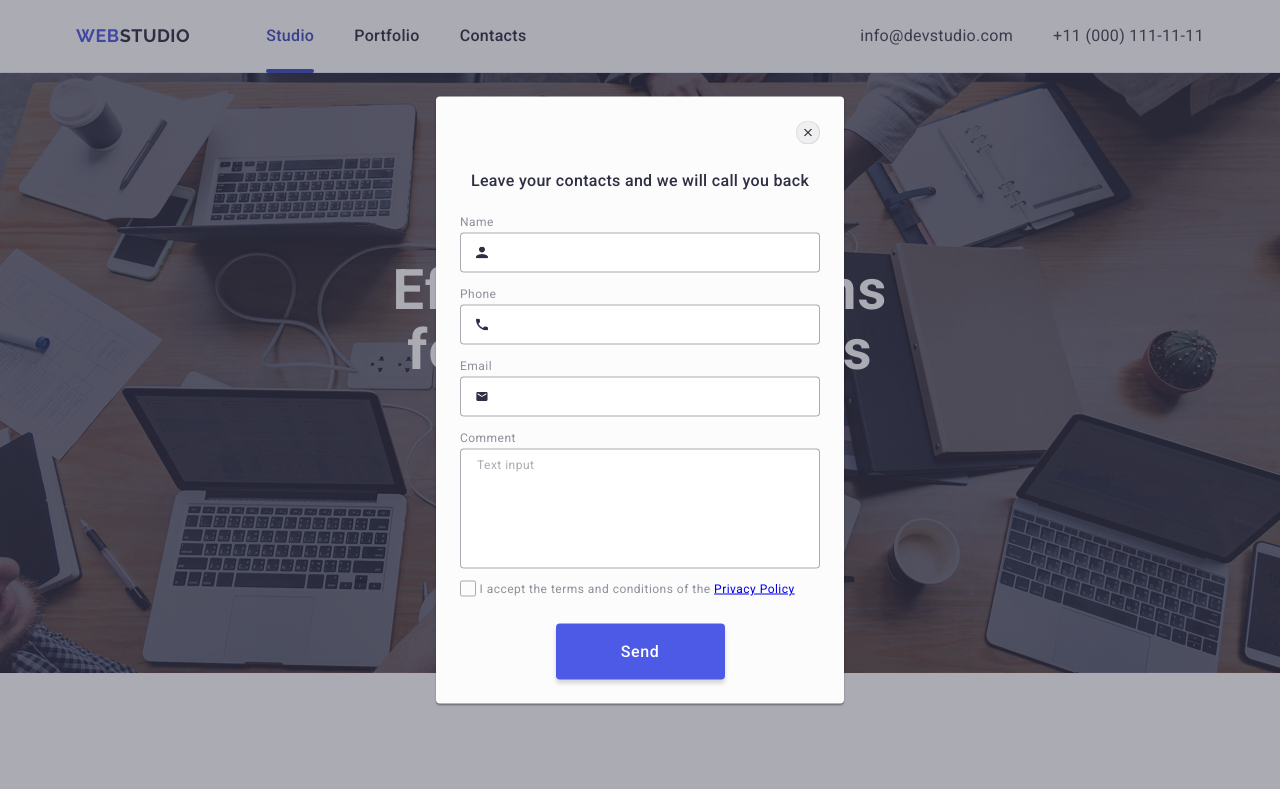
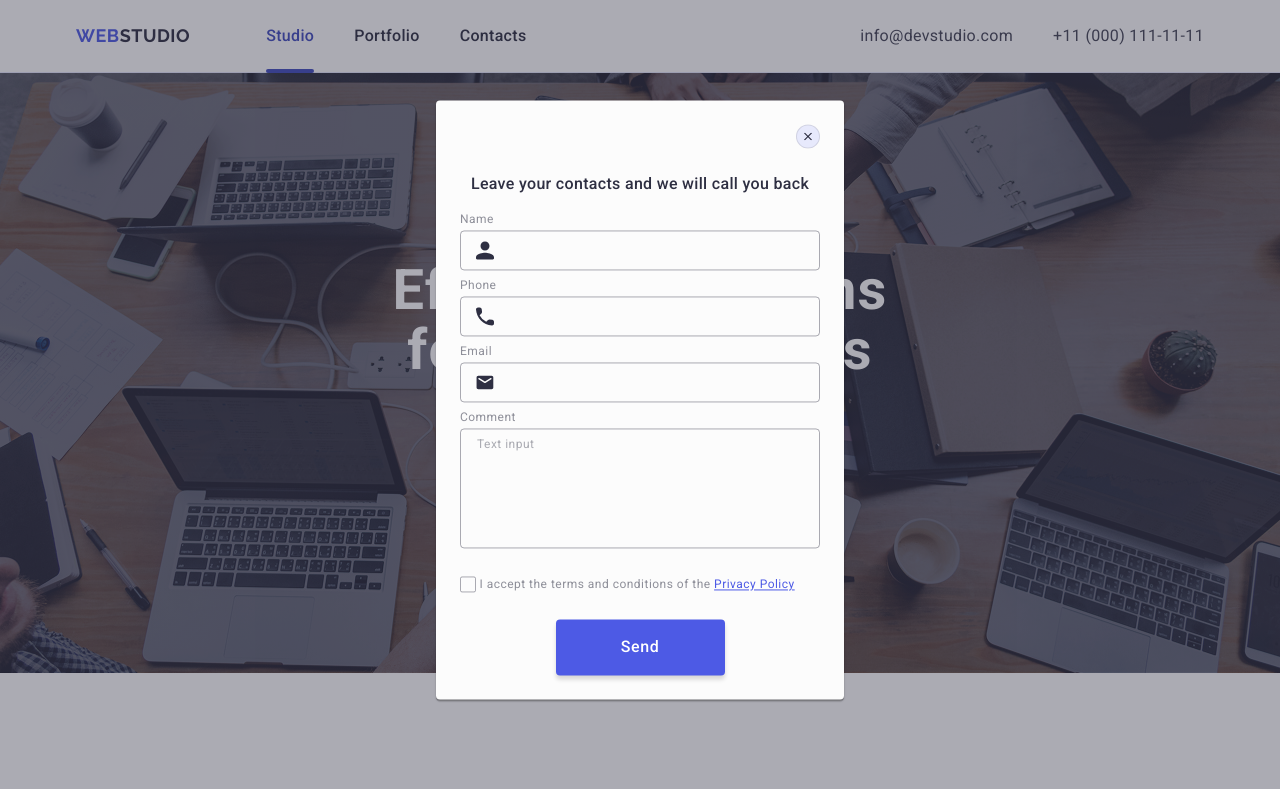
Before and after one commit to Liv-O/goit-markup-hw-05, a plain HTML site: page index.html in a window 1280 px wide. Shown: the top 789 px of the page. Drawn offline with nearby package versions, Linux system fonts and the light colour scheme.

Commit message:
2nd edition

```diff
--- a/css/style.css
+++ b/css/style.css
@@ -448,28 +448,41 @@ img {
 
 .footer-form-container {
 }
+
+.footer-email-text {
+	margin-bottom: 16px;
+	font-weight: 500;
+	line-height: 1.5;
+	letter-spacing: 0.02em;
+	color: #fff;
+}
 .footer-form {
 	display: flex;
 	align-items: flex-end;
+	gap: 24px;
 }
-.footer-label-email {
+/*.footer-label-email {
 	display: block;
 	margin-bottom: 16px;
 	font-weight: 500;
 	line-height: 1.5;
 	letter-spacing: 0.02em;
 	color: #fff;
-}
+} */
+
 .footer-email-inp {
 	border: 1px solid #fff;
 	border-radius: 4px;
 	box-shadow: 0 4px 4px 0 rgba(0, 0, 0, 0.15);
-	background-color: #2e2f42;
+	background-color: transparent;
 	color: #fff;
 	padding-left: 16px;
-	margin-right: 24px;
+	/*margin-right: 24px; */
 	width: 264px;
-	min-height: 40px;
+	height: 40px;
+	font-size: 12px;
+	line-height: 2;
+	letter-spacing: 0.04em;
 }
 .footer-email-inp::placeholder {
 	font-size: 12px;
@@ -479,23 +492,28 @@ img {
 }
 
 .footer-form-btn {
-	position: relative;
+	/*position: relative;*/
 	font-weight: 500;
 	line-height: 1.5;
 	letter-spacing: 0.04em;
 	/*text-align: center; */
 	color: #fff;
 	border-radius: 4px;
-	padding: 8px 64px 8px 24px;
-	width: 165px;
+	display: flex;
+	align-items: center;
+	justify-content: center;
+	/*padding: 8px 64px 8px 24px;*/
+	min-width: 165px;
 	height: 40px;
 	background-color: #4d5ae5;
 	border: none;
+	cursor: pointer;
 }
 .icon-send {
-	position: absolute;
+	margin-left: 16px;
+	/*position: absolute;
 	top: 8px;
-	right: 24px;
+	right: 24px; */
 	fill: #fff;
 }
 /* footer end */
@@ -513,7 +531,7 @@ img {
 	visibility: hidden;
 	opacity: 0;
 	pointer-events: none;
-	transition: 500ms cubic-bezier(0.075, 0.82, 0.165, 1);
+	transition: 250ms cubic-bezier(0.4, 0, 0.2, 1);
 	transition-property: visibility, opacity;
 }
 
@@ -529,6 +547,7 @@ img {
 	left: 50%;
 	transform: translate(-50%, -50%);
 	padding: 72px 24px 24px 24px;
+	transition: transform 250ms cubic-bezier(0.4, 0, 0.2, 1);
 }
 
 .backdrop.is-open {
@@ -542,58 +561,78 @@ img {
 	position: absolute;
 	top: 24px;
 	right: 24px;
+	display: flex;
+	justify-content: center;
+	align-items: center;
 	width: 24px;
 	height: 24px;
 	line-height: 0;
-	border-radius: 100%;
-	border-width: 1px;
-	border-color: rgba(0, 0, 0, 0.1);
-	fill: #2e2f42;
+	border-radius: 50%;
+	border: 1px solid rgba(0, 0, 0, 0.1);
+	background-color: #e7e9fc;
 	transition: 250ms cubic-bezier(0.4, 0, 0.2, 1);
-	transition-property: background-color, fill;
+	transition-property: background-color, border;
 }
 
-.close-btn:hover {
+.icon-close {
+	fill: #2e2f42;
+	transition: fill 250ms cubic-bezier(0.4, 0, 0.2, 1);
+}
+
+.close-btn:hover,
+.close-btn:focus {
 	background-color: #404bbf;
+	border: none;
+	/*fill: #fff;*/
+}
+
+.icon-close:hover,
+.icon-close:focus {
 	fill: #fff;
 }
 
 .modal-title {
 	font-weight: 500;
+	font-size: 16px;
 	line-height: 1.5;
 	letter-spacing: 0.02em;
 	text-align: center;
 	color: #2e2f42;
 	margin-bottom: 16px;
 }
-.form-container {
+
+.modal-form {
 }
-.modal-form {
+
+.form-inp-container {
+	margin-bottom: 8px;
 }
 .label {
 	font-size: 12px;
-	line-height: 1.16667;
+	line-height: 1.17;
 	letter-spacing: 0.04em;
 	color: #8e8f99;
+	display: block;
+	margin-bottom: 4px;
 }
 .inp-container {
 	position: relative;
-	margin-bottom: 8px;
 }
 .inp {
 	border: 1px solid rgba(46, 47, 66, 0.4);
 	border-radius: 4px;
 	width: 100%;
 	height: 40px;
+	background-color: transparent;
 	outline: transparent;
 	padding-left: 38px;
 	transition: 250ms cubic-bezier(0.4, 0, 0.2, 1);
-	transition-property: border;
+	transition-property: border-color;
 }
 
 .inp:focus,
 .inp:hover {
-	border: 1px solid #4d5ae5;
+	border-color: #4d5ae5;
 }
 
 .icon-form-modal {
@@ -611,26 +650,35 @@ img {
 	fill: #4d5ae5;
 }
 
+.form-comment-container {
+	margin-bottom: 16px;
+}
+
 .comments-inp {
+	font-size: 12px;
+	line-height: 1.17;
+	letter-spacing: 0.04em;
+	color: rgba(46, 47, 66, 0.4);
 	border: 1px solid rgba(46, 47, 66, 0.4);
 	border-radius: 4px;
 	width: 100%;
 	height: 120px;
+	background-color: transparent;
 	resize: none;
 	padding: 8px 16px;
 	transition: 250ms cubic-bezier(0.4, 0, 0.2, 1);
-	transition-property: border;
+	transition-property: border-color;
 	outline: transparent;
 }
 
 .comments-inp:focus,
 .comments-inp:hover {
-	border: 1px solid #4d5ae5;
+	border-color: #4d5ae5;
 }
 
 .comments-inp::placeholder {
 	font-size: 12px;
-	line-height: 1.16667;
+	line-height: 1.17;
 	letter-spacing: 0.04em;
 	color: rgba(46, 47, 66, 0.4);
 }
@@ -642,13 +690,14 @@ img {
 }
 .check-label {
 	font-size: 12px;
-	line-height: 1.16667;
+	line-height: 1.17;
 	letter-spacing: 0.04em;
 	color: #8e8f99;
 	cursor: pointer;
 }
 .policy-link {
-	line-height: 1.33333;
+	line-height: 1.33;
+	color: #4d5ae5;
 	text-decoration: underline;
 }
 .custom-checkbox {
@@ -660,14 +709,14 @@ img {
 	justify-content: center;
 	align-items: center;
 	background-color: transparent;
-	fill: none;
+	fill: transparent;
 	transition: 250ms cubic-bezier(0.4, 0, 0.2, 1);
 	transition-property: background-color, fill, border;
 }
-.check-inp:checked + .check-label .custom-checkbox {
-	border: transparent;
+.check-inp:checked + .check-label > .custom-checkbox {
+	border: none;
 	background-color: #404bbf;
-	fill: #fff;
+	fill: #f4f4fd;
 }
 
 .modal-form-btn {
@@ -676,7 +725,7 @@ img {
 	border-radius: 4px;
 	border: none;
 	/*padding: 16px 32px;*/
-	width: 169px;
+	min-width: 169px;
 	height: 56px;
 	display: block;
 	margin: 0 auto;
@@ -686,6 +735,7 @@ img {
 	letter-spacing: 0.04em;
 	text-align: center;
 	color: #fff;
+	cursor: pointer;
 	transition: 250ms cubic-bezier(0.4, 0, 0.2, 1);
 	transition-property: background-color;
 }
--- a/index.html
+++ b/index.html
@@ -464,25 +464,22 @@
 					</ul>
 				</div>
 				<div class="footer-form-container">
+					<p class="footer-email-text">Subscribe</p>
 					<form class="footer-form">
-						<div class="footer-inp-container">
-							<label class="footer-label-email" for="subscribe-email"
-								>Subscribe</label
-							>
-							<input
+						<label class="footer-label-email"
+							><input
 								class="footer-email-inp"
 								type="email"
 								name="user-email"
-								id="subscribe-email"
 								pattern="/^[a-z0-9._%+-]+@[a-z0-9.-]+\.[a-z]{2,4}$/"
 								placeholder="E-mail"
 								title="example@mail.com"
 								required
-							/>
-						</div>
+						/></label>
+
 						<button class="footer-form-btn" type="submit">
 							Subscribe
-							<svg width="24" height="20" class="icon-send">
+							<svg width="24" height="24" class="icon-send">
 								<use href="./images/icons.svg#send"></use>
 							</svg>
 						</button>
@@ -497,67 +494,73 @@
 						<use href="./images/icons.svg#close"></use>
 					</svg>
 				</button>
-				<h4 class="modal-title">
-					Leave your contacts and we will call you back
-				</h4>
-				<div class="form-container">
+				<p class="modal-title">Leave your contacts and we will call you back</p>
 				<form class="modal-form">
-						<label class="label" for="modal-name">Name</label>
+					<div class="form-inp-container">
+						<label class="label" for="user-name">Name</label>
 						<div class="inp-container">
 							<input
 								class="inp"
 								name="user-name"
 								type="text"
-								id="modal-name"
+								id="user-name"
 								pattern="[a-ZA-Zа-яА-ЯЇїіІєЄґҐ']+"
 								required
 							/>
-							<svg class="icon-form-modal" width="12" height="12">
+							<svg class="icon-form-modal" width="18" height="24">
 								<use href="./images/icons.svg#name"></use>
 							</svg>
 						</div>
-						<label class="label" for="modal-phone">Phone</label>
+					</div>
+					<div class="form-inp-container">
+						<label class="label" for="user-phone">Phone</label>
 						<div class="inp-container">
 							<input
 								class="inp"
 								name="user-phone"
 								type="tel"
-								id="modal-phone"
+								id="user-phone"
 								pattern="[0-9]{3}-[0-9]{3}-[0-9]{2}-[0-9]{2}"
 								required
 							/>
-							<svg class="icon-form-modal" width="12" height="12">
+							<svg class="icon-form-modal" width="18" height="24">
 								<use href="./images/icons.svg#phone"></use>
 							</svg>
 						</div>
-						<label class="label" for="modal-email">Email</label>
+					</div>
+					<div class="form-inp-container">
+						<label class="label" for="user-email">Email</label>
 						<div class="inp-container">
 							<input
 								class="inp"
 								name="user-email"
 								type="email"
-								id="modal-email"
+								id="user-email"
 								required
 							/>
-							<svg class="icon-form-modal" width="12" height="12">
+							<svg class="icon-form-modal" width="18" height="24">
 								<use href="./images/icons.svg#email"></use>
 							</svg>
 						</div>
-						<label class="label" for="comment">Comment</label>
+					</div>
+					<div class="form-comment-container">
+						<label class="label" for="user-comment">Comment</label>
 						<textarea
 							class="comments-inp"
-							name="comments"
-							id="comment"
+							name="user-comment"
+							id="user-comment"
 							placeholder="Text input"
 						></textarea>
+					</div>
 					<div class="checkbox-container">
 						<input
 							class="check-inp visually-hidden"
 							type="checkbox"
-								name="terms"
-								id="terms"
+							name="user-privacy"
+							id="user-privacy"
+							value="true"
 						/>
-							<label class="check-label" for="terms"
+						<label class="check-label" for="user-privacy"
 							><span class="custom-checkbox">
 								<svg class="icon-checkbox" width="10" height="8">
 									<use href="./images/icons.svg#galka"></use>
@@ -571,6 +574,5 @@
 				</form>
 			</div>
 		</div>
-		</div>
 	</body>
 </html>
```
Lines whose indentation alone changed are shown as unchanged.
